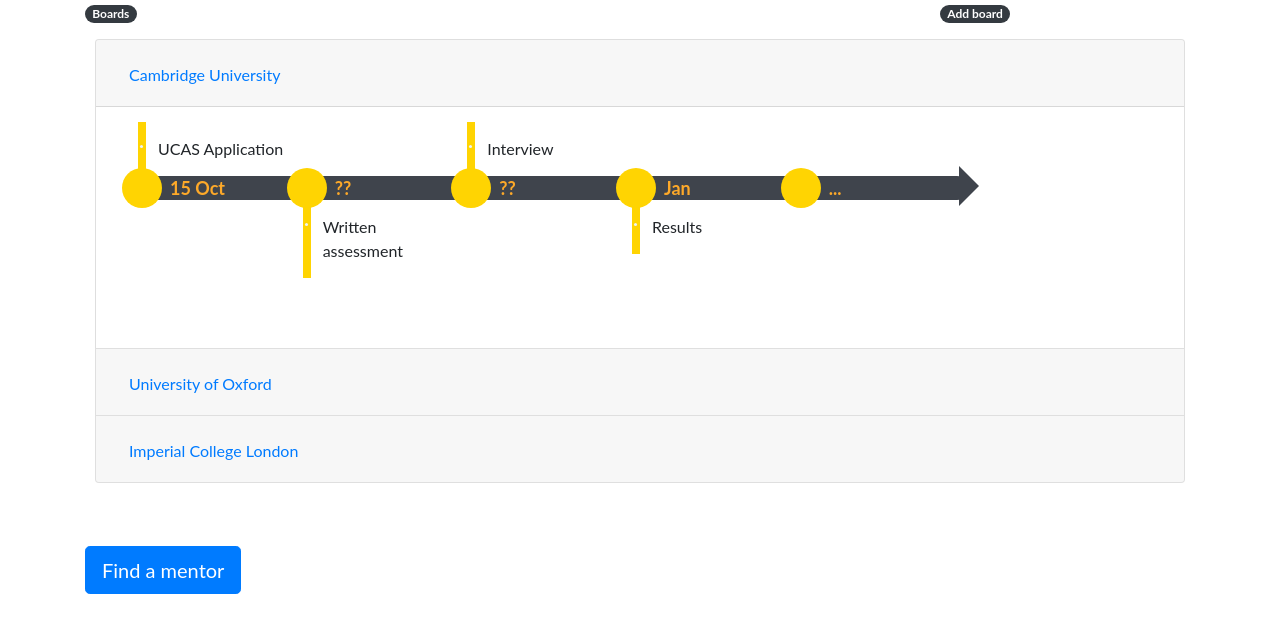
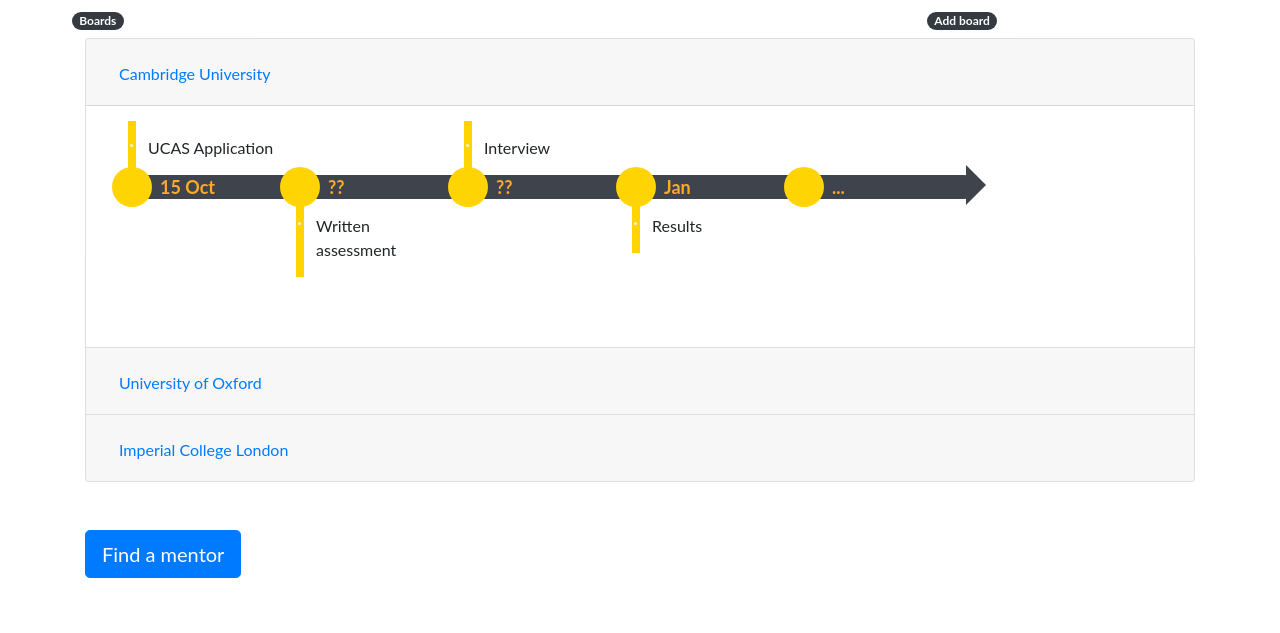
Before and after one commit to Lon19/team-23, a Flask app: page /board in a window 1280 px wide. Shown: the top 633 px of the page. Run offline with Flask 2, Linux system fonts and the light colour scheme; some libraries are stand-ins or nearby versions.

Commit message:
playing around with margins and padding

```diff
--- a/templates/board.html
+++ b/templates/board.html
@@ -8,10 +8,15 @@
         <script src="https://stackpath.bootstrapcdn.com/bootstrap/4.3.1/js/bootstrap.min.js" integrity="sha384-JjSmVgyd0p3pXB1rRibZUAYoIIy6OrQ6VrjIEaFf/nJGzIxFDsf4x0xIM+B07jRM" crossorigin="anonymous"></script>
         <link rel="stylesheet" href="{{ url_for('static', filename='css/timeline.css') }}">
         <style>
-            #accordionExample{
+            #title{
                 margin-top: 5px;
                 margin-bottom: 5px;
-                padding: 10px;
+                padding: 2px;
+            }
+            #addButton{
+                margin-top: 5px;
+                margin-bottom: 5px;
+                padding: 2px;
             }
         </style>
     </head>
```
